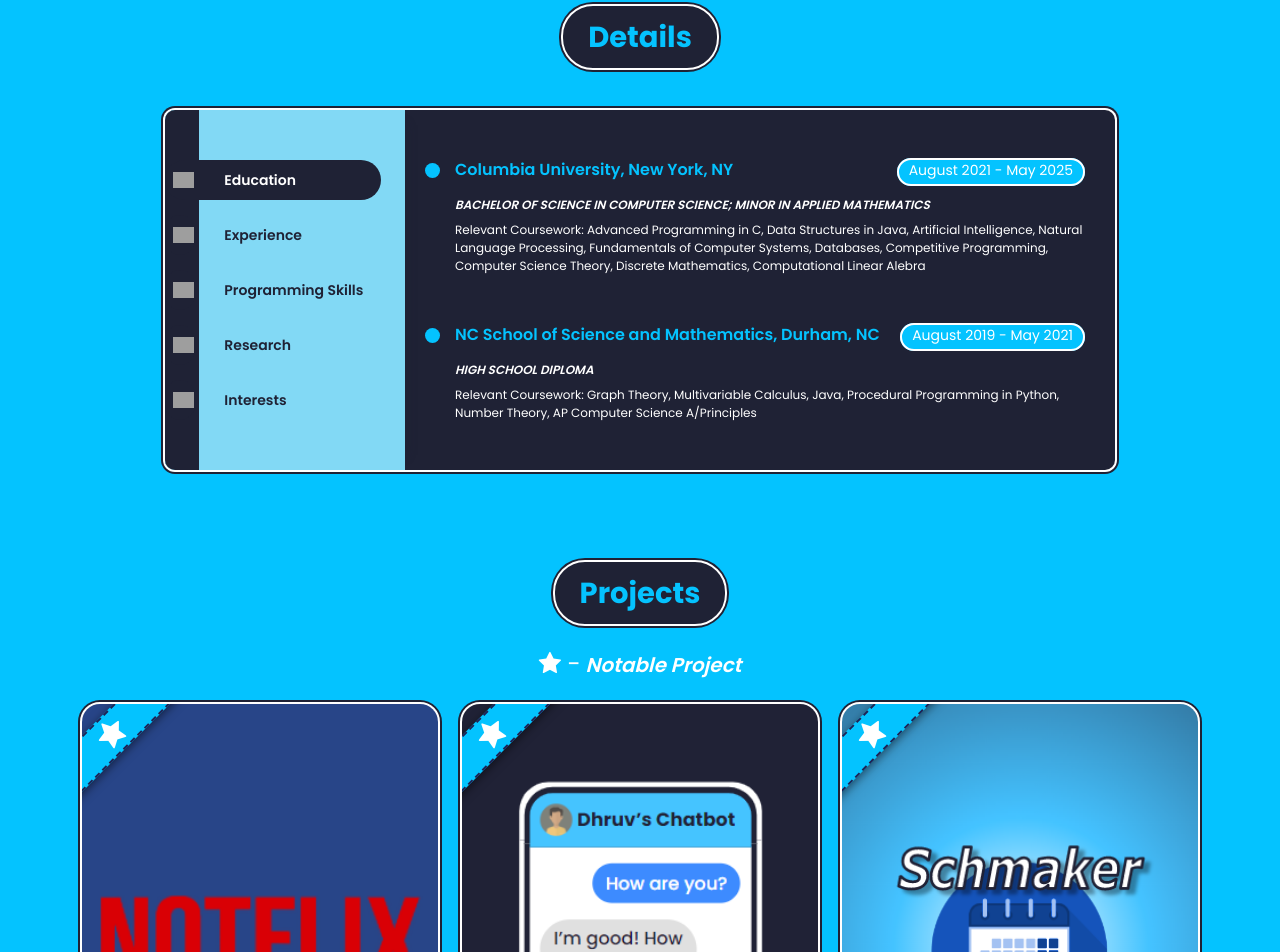
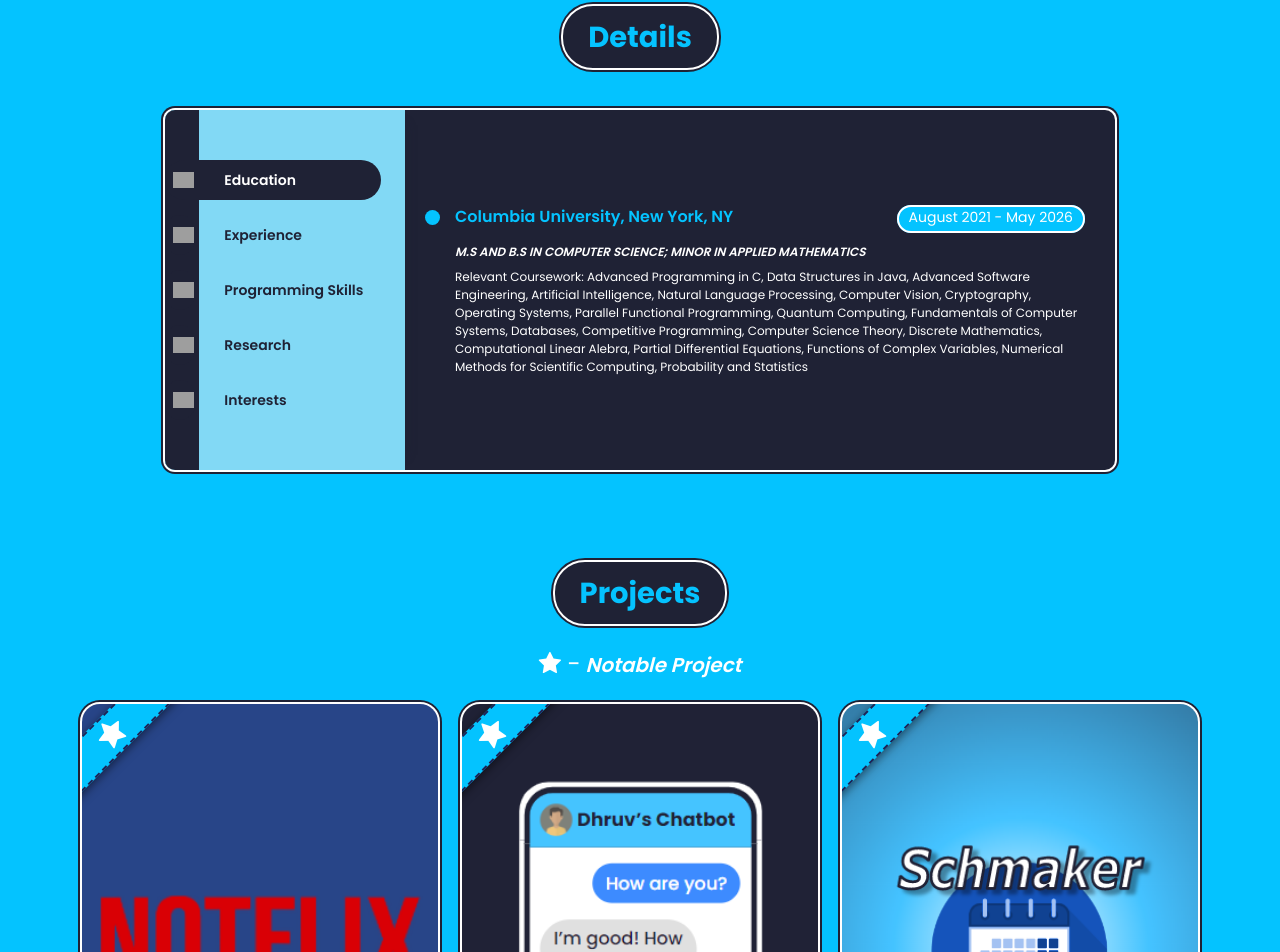
Before and after one commit to code1word/personal-portfolio-website, a React (Create React App) app in the folder client/: page / in a window 1280 px wide. Shown: the part 1393-2345 px from the top of the page. Built offline with nearby package versions, Linux system fonts and the light colour scheme; grey boxes are pictures that could not be loaded; a web font is replaced by a local one.

Commit message:
Update Resume.js

```diff
--- a/client/src/PortfolioContainer/Resume/Resume.js
+++ b/client/src/PortfolioContainer/Resume/Resume.js
@@ -118,22 +118,13 @@ export default function Resume(props) {
       <ResumeHeading
         heading={"Columbia University, New York, NY"}
         subHeading={
-          "BACHELOR OF SCIENCE IN COMPUTER SCIENCE; MINOR IN APPLIED MATHEMATICS"
+          "M.S AND B.S IN COMPUTER SCIENCE; MINOR IN APPLIED MATHEMATICS"
         }
         description={
-          "Relevant Coursework: Advanced Programming in C, Data Structures in Java, Artificial Intelligence, Natural Language Processing, Fundamentals of Computer Systems, Databases, Competitive Programming, Computer Science Theory, Discrete Mathematics, Computational Linear Alebra"
+          "Relevant Coursework: Advanced Programming in C, Data Structures in Java, Advanced Software Engineering, Artificial Intelligence, Natural Language Processing, Computer Vision, Cryptography, Operating Systems, Parallel Functional Programming, Quantum Computing, Fundamentals of Computer Systems, Databases, Competitive Programming, Computer Science Theory, Discrete Mathematics, Computational Linear Alebra, Partial Differential Equations, Functions of Complex Variables, Numerical Methods for Scientific Computing, Probability and Statistics"
         }
         fromDate={"August 2021"}
-        toDate={"May 2025"}
-      />
-      <ResumeHeading
-        heading={"NC School of Science and Mathematics, Durham, NC"}
-        subHeading={"HIGH SCHOOL DIPLOMA"}
-        description={
-          "Relevant Coursework: Graph Theory, Multivariable Calculus, Java, Procedural Programming in Python, Number Theory, AP Computer Science A/Principles"
-        }
-        fromDate={"August 2019"}
-        toDate={"May 2021"}
+        toDate={"May 2026"}
       />
     </div>,
     <div // Experience container
```
